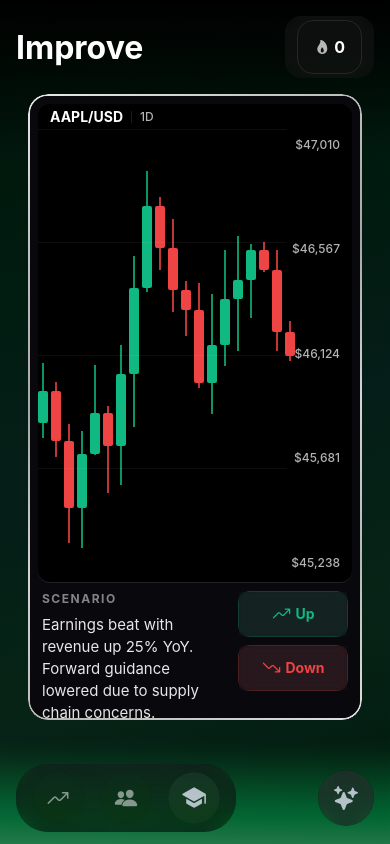
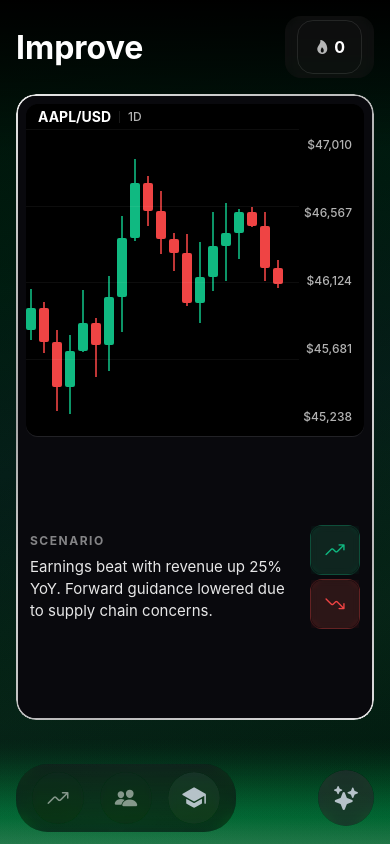
Before and after one commit to nikolasss4/amazing_project, a React Native app in the folder mobile/: screen /Improve in a window 390 px wide. Built offline with nearby package versions, Linux system fonts and the light colour scheme.

Commit message:
Improve page UI updates: smaller graph, centered scenario text, square icon buttons, improved button layout

```diff
--- a/mobile/src/features/improve/screens/ImproveScreen.tsx
+++ b/mobile/src/features/improve/screens/ImproveScreen.tsx
@@ -342,7 +342,7 @@ export const ImproveScreen: React.FC = () => {
                     </View>
 
                     {/* Right: Action buttons (vertical stack) */}
-                    <View style={styles.actionsContainer}>
+                    <View style={styles.upDownButtonsContainer}>
                       <UpDownButton
                         direction="up"
                         selected={selectedAnswer === 'up'}
@@ -428,13 +428,11 @@ export const ImproveScreen: React.FC = () => {
                   {/* Right: Solution actions */}
                   <View style={styles.actionsContainer}>
                     <LiquidGlassButton
-                      label="Try Again"
                       icon="refresh"
                       variant="secondary"
                       onPress={handleFlipBack}
                     />
                     <LiquidGlassButton
-                      label="Next"
                       icon="arrow-forward"
                       variant="primary"
                       color={theme.colors.accent}
@@ -532,35 +530,29 @@ const UpDownButton: React.FC<UpDownButtonProps> = ({
         disabled={disabled}
         style={[
           styles.upDownButton,
-          { borderColor: `${buttonColor}40` },
-          selected && { borderColor: buttonColor, backgroundColor: `${buttonColor}25` },
+          { borderColor: `${buttonColor}60` },
+          selected && { borderColor: buttonColor, backgroundColor: `${buttonColor}20` },
           disabled && styles.upDownButtonDisabled,
         ]}
         hitSlop={{ top: 10, bottom: 10, left: 10, right: 10 }}
         android_ripple={null}
         pressRetentionOffset={{ top: 20, bottom: 20, left: 20, right: 20 }}
       >
-        <BlurView intensity={20} tint="dark" style={StyleSheet.absoluteFill} pointerEvents="none" />
+        <BlurView intensity={15} tint="dark" style={StyleSheet.absoluteFill} pointerEvents="none" />
         {/* Colored glow overlay */}
         <View
           style={[
             styles.buttonGlowOverlay,
-            { backgroundColor: `${buttonColor}15` }
+            { backgroundColor: `${buttonColor}20` }
           ]}
           pointerEvents="none"
         />
         <View style={styles.upDownButtonContent} pointerEvents="none">
           <Ionicons
             name={icon as keyof typeof Ionicons.glyphMap}
-            size={20}
-            color={selected ? buttonColor : (disabled ? theme.colors.textTertiary : buttonColor)}
+            size={22}
+            color={disabled ? theme.colors.textTertiary : buttonColor}
           />
-          <Text style={[
-            styles.upDownButtonText,
-            { color: selected ? buttonColor : (disabled ? theme.colors.textTertiary : buttonColor) },
-          ]}>
-            {label}
-          </Text>
         </View>
       </Pressable>
     </Animated.View>
@@ -569,7 +561,7 @@ const UpDownButton: React.FC<UpDownButtonProps> = ({
 
 // Liquid Glass Button Component
 interface LiquidGlassButtonProps {
-  label: string;
+  label?: string;
   icon?: keyof typeof Ionicons.glyphMap;
   variant: 'primary' | 'secondary';
   selected?: boolean;
@@ -645,6 +637,7 @@ const LiquidGlassButton: React.FC<LiquidGlassButtonProps> = ({
             color={selected ? activeColor : (disabled ? theme.colors.textTertiary : theme.colors.textPrimary)}
           />
         )}
+        {label && (
           <Text style={[
             styles.glassButtonText,
             selected && { color: activeColor },
@@ -652,6 +645,7 @@ const LiquidGlassButton: React.FC<LiquidGlassButtonProps> = ({
           ]}>
             {label}
           </Text>
+        )}
       </View>
     </AnimatedPressable>
   );
@@ -727,7 +721,6 @@ const styles = StyleSheet.create({
   // Card wrapper with padding from phone edges
   cardContainerWrapper: {
     flex: 1,
-    paddingHorizontal: theme.spacing.md,
     paddingBottom: 100, // Large bottom padding to avoid menu overlap
   },
   // Card container
@@ -782,9 +775,9 @@ const styles = StyleSheet.create({
     backgroundColor: 'rgba(10, 10, 14, 0.98)',
     borderRadius: theme.borderRadius.xl - 2,
   },
-  // Chart section (larger portion of card - 80%)
+  // Chart section (smaller portion to give more room to scenario)
   chartSection: {
-    flex: 4,
+    flex: 2.5,
     minHeight: 0,
     position: 'relative',
     borderBottomWidth: 1,
@@ -794,9 +787,9 @@ const styles = StyleSheet.create({
     borderRadius: theme.borderRadius.md,
     overflow: 'hidden',
   },
-  // Bottom section - text and buttons (20%)
+  // Bottom section - text and buttons (more room for scenario)
   bottomSection: {
-    flex: 1,
+    flex: 2,
     minHeight: 0,
     flexDirection: 'row',
     paddingHorizontal: theme.spacing.md,
@@ -810,7 +803,7 @@ const styles = StyleSheet.create({
   scenarioContainer: {
     flex: 1,
     minHeight: 0,
-    justifyContent: 'flex-start',
+    justifyContent: 'center',
   },
   scenarioLabel: {
     fontSize: theme.typography.sizes.xs,
@@ -828,18 +821,30 @@ const styles = StyleSheet.create({
   },
   // Actions (right side)
   actionsContainer: {
-    width: 110,
-    justifyContent: 'flex-start',
+    flex: 1,
+    flexDirection: 'row',
+    justifyContent: 'flex-end',
+    alignItems: 'flex-start',
     gap: theme.spacing.sm,
+    zIndex: 100, // Ensure buttons are above other elements
+    elevation: 100, // Android elevation
+  },
+  // Up/Down buttons container (front side - closer together)
+  upDownButtonsContainer: {
+    width: 50,
+    justifyContent: 'center',
+    gap: theme.spacing.xs,
     zIndex: 100, // Ensure buttons are above other elements
     elevation: 100, // Android elevation
   },
   // Up/Down Button styles
   upDownButton: {
+    width: 50,
+    height: 50,
     borderRadius: theme.borderRadius.md,
     overflow: 'hidden',
-    borderWidth: 1.5,
-    backgroundColor: 'rgba(255, 255, 255, 0.05)',
+    borderWidth: 1,
+    backgroundColor: theme.colors.glassBackground,
     zIndex: 101,
     elevation: 101,
   },
@@ -851,23 +856,15 @@ const styles = StyleSheet.create({
     borderRadius: theme.borderRadius.md,
   },
   upDownButtonContent: {
-    flexDirection: 'row',
+    flex: 1,
     alignItems: 'center',
     justifyContent: 'center',
-    gap: theme.spacing.xs,
-    paddingHorizontal: theme.spacing.md,
-    paddingVertical: theme.spacing.sm,
-    minHeight: 44,
-  },
-  upDownButtonText: {
-    fontSize: theme.typography.sizes.sm,
-    fontWeight: theme.typography.weights.bold,
   },
   // Analysis section (solution back)
   analysisContainer: {
     flex: 1,
     minHeight: 0,
-    justifyContent: 'flex-start',
+    justifyContent: 'center',
   },
   analysisLabel: {
     fontSize: theme.typography.sizes.xs,
@@ -886,7 +883,7 @@ const styles = StyleSheet.create({
   },
   answerSummary: {
     gap: 4,
-    marginTop: 'auto',
+    marginTop: theme.spacing.sm,
   },
   answerRow: {
     flexDirection: 'row',
@@ -946,7 +943,7 @@ const styles = StyleSheet.create({
     minHeight: 40,
   },
   glassButtonText: {
-    fontSize: theme.typography.sizes.sm,
+    fontSize: theme.typography.sizes.xs,
     fontWeight: theme.typography.weights.semibold,
     color: theme.colors.textPrimary,
   },
```
Also changed, not shown: 1 other file (tests, documents, lock files or other folders). Lines whose indentation alone changed are shown as unchanged.
